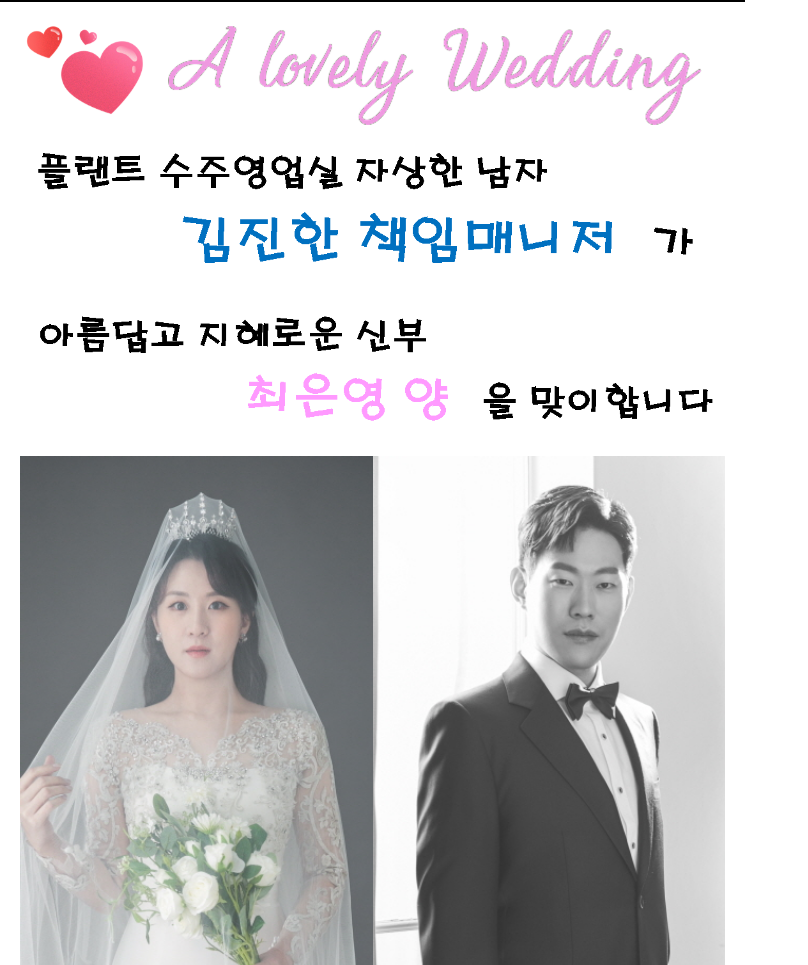
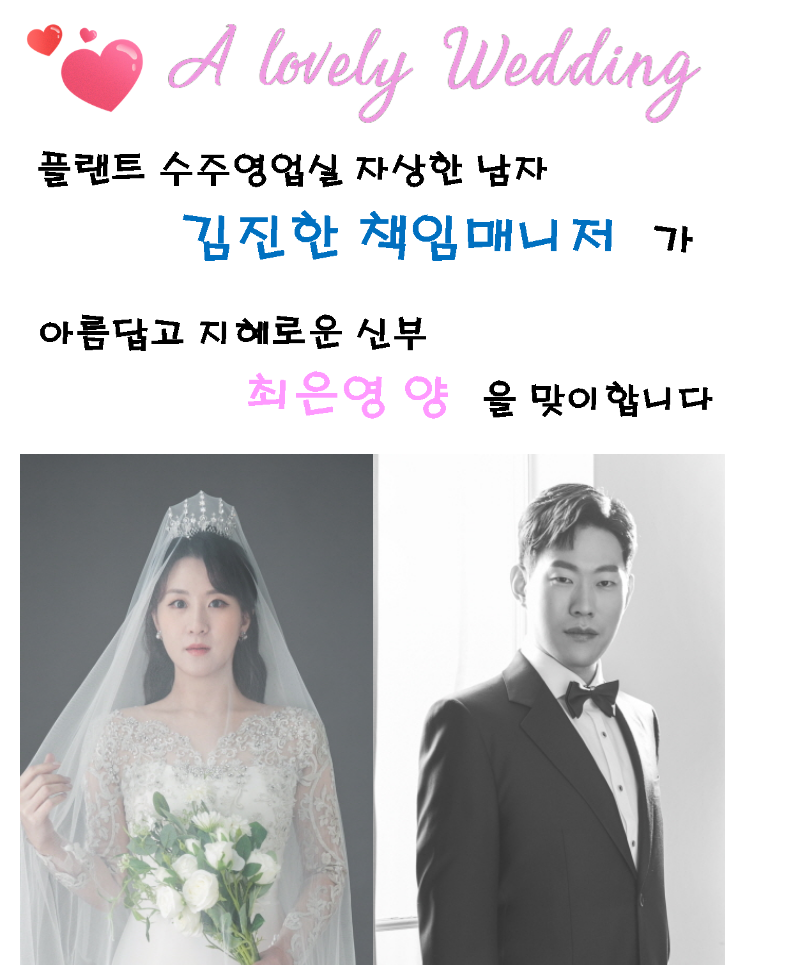
Before and after one commit to Hooney3000/web1, a plain HTML site: page index.html in a window 1280 px wide. Shown: the top 965 px of the page, without its empty margins (0-808 px from the left). Drawn offline with nearby package versions, Linux system fonts and the light colour scheme.

Commit message:
Update index.html

```diff
--- a/index.html
+++ b/index.html
@@ -15,12 +15,7 @@
   box-sizing: border-box;
   max-width: 745px;
 }
-.border{
-  width: 745px;
-  margin: 0;
-  height: 2px;
-  background-color: black;
-}
+
 .picf img{
   margin: 0;
   width: 745px;
@@ -30,6 +25,7 @@
   margin: 0;
   width: 745px;
   height: 100%;
+  cursor: pointer;
 }
 .location img{
   margin: 0;
@@ -82,7 +78,7 @@
   </head>
   <body>
 
-    <div class="border"></div>
+
     <div class="picf">
       <img src="https://hooney3000.github.io/web1/img/Jinhan11.png" alt="">
     </div>
```
